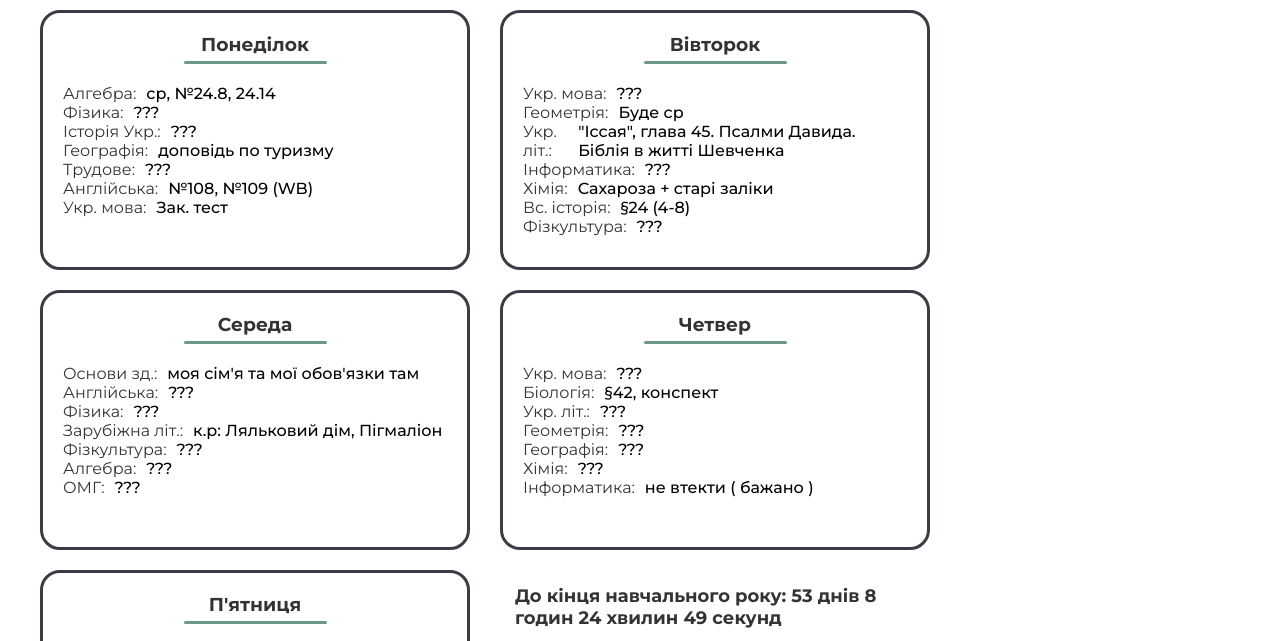
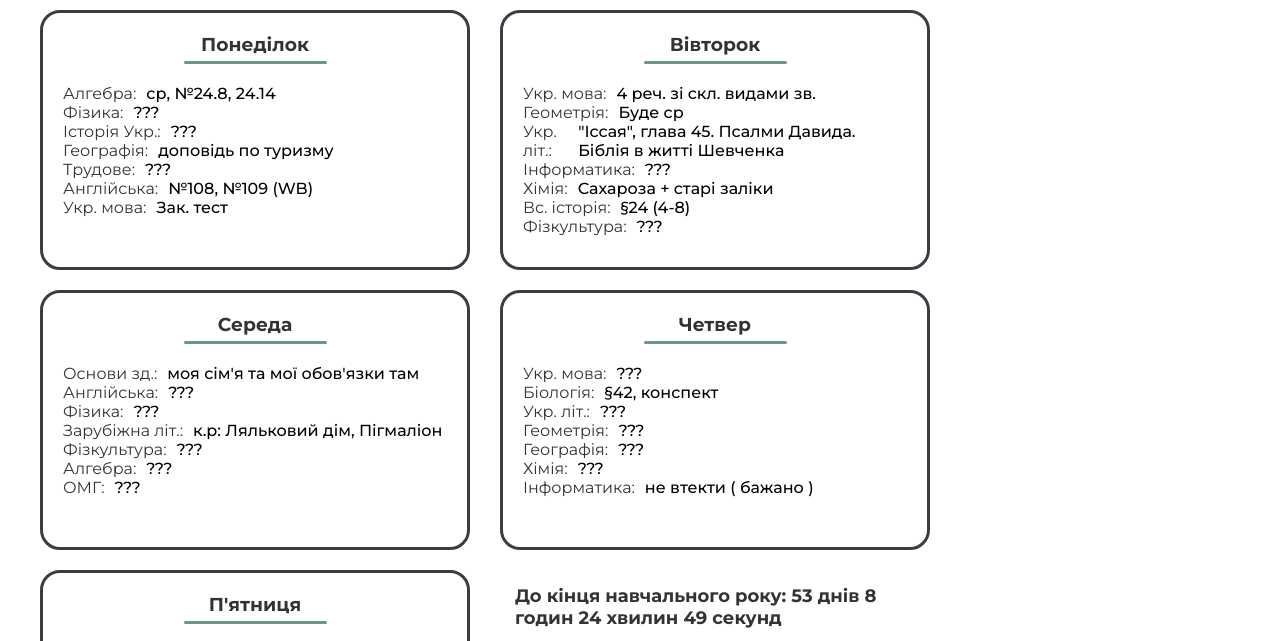
Before and after one commit to ZubalYana/School-diary, a website: page public/index.html in a window 1280 px wide. Shown: the part 124-765 px from the top of the page. Drawn offline with nearby package versions, Linux system fonts and the light colour scheme.

Commit message:
add all the homework for tommorow

```diff
--- a/public/index.html
+++ b/public/index.html
@@ -73,7 +73,7 @@
                 <div class="weekDay_lessons">
                     <div class="weekDay_lesson">
                         <div class="weekDay_lessonName">Укр. мова:</div>
-                        <div class="weekDay_lessonHomework" id="TuesdayHomework1">???</div>
+                        <div class="weekDay_lessonHomework" id="TuesdayHomework1">4 реч. зі скл. видами зв.</div>
                     </div>
                     <div class="weekDay_lesson">
                         <div class="weekDay_lessonName">Геометрія:</div>
```
